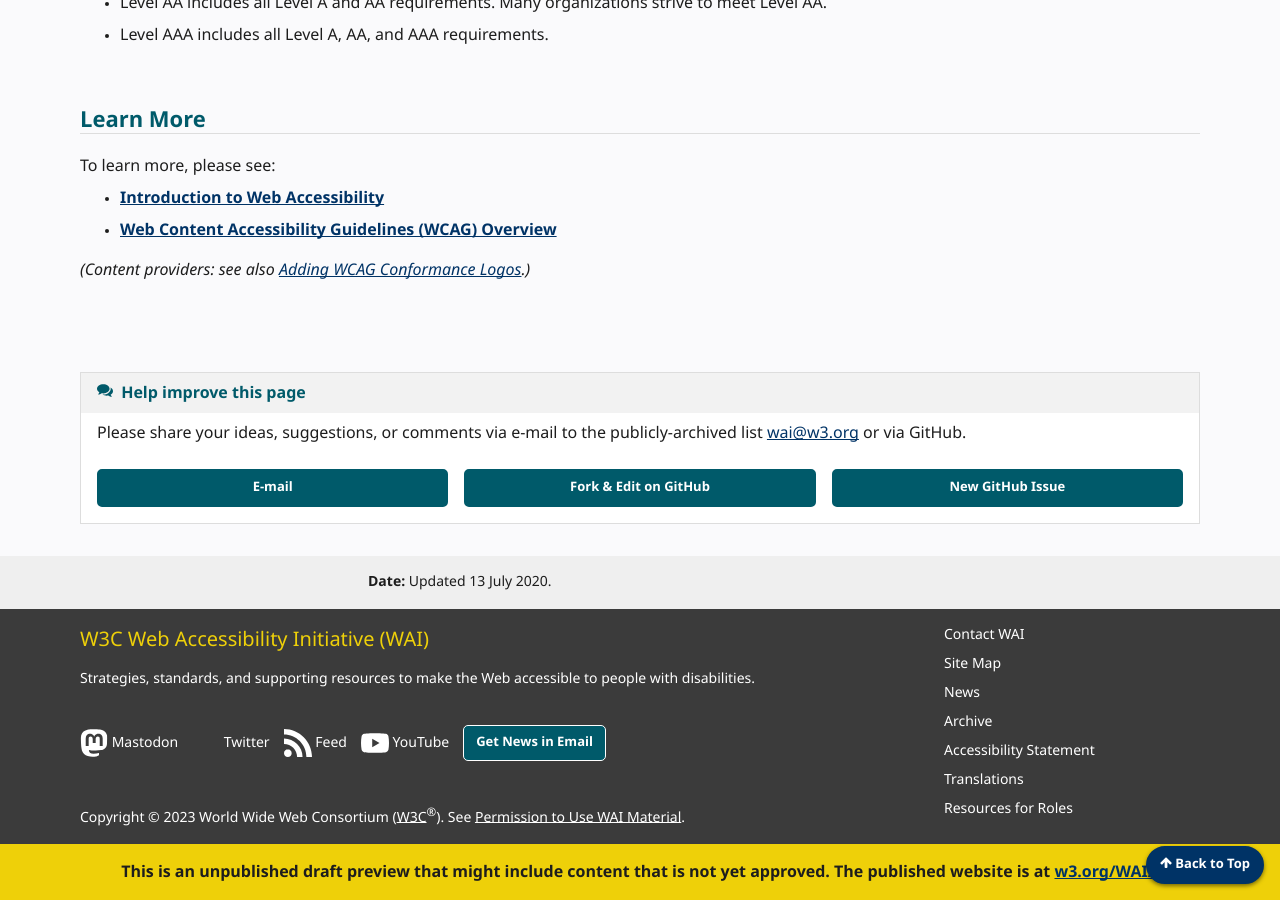
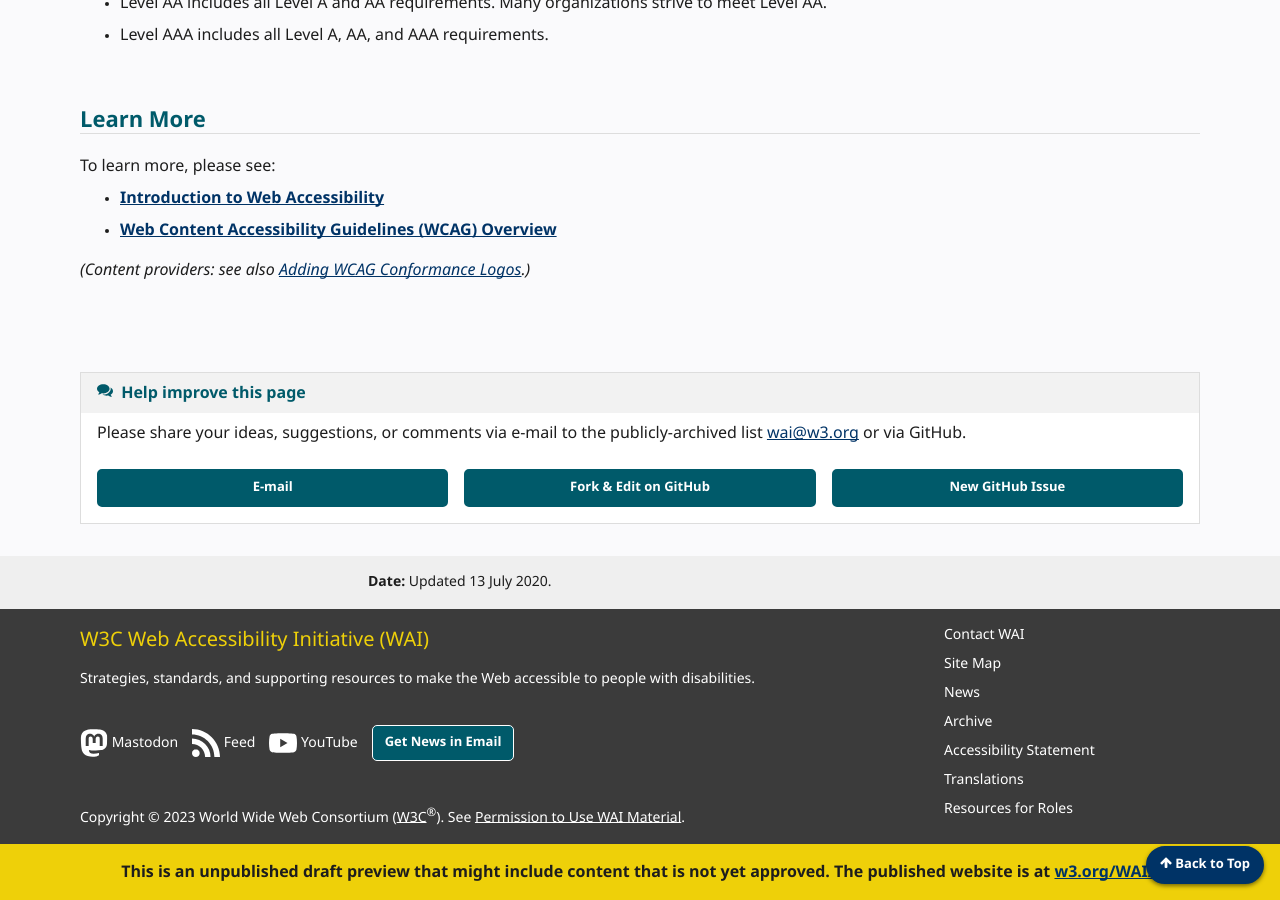
Before and after one commit to w3c/wai-website-theme, a Jekyll site: the page built from content/demo/WCAG2AA-Conformance.md, in a window 1280 px wide and 900 px high, scrolled down 690 px. Built offline with Jekyll 4.4.1, drawn with Linux system fonts in a browser that asks for light colours; cached includes are drawn as plain includes; a script that is not in the unit is left out; comment, search, counter and statistics services are not loaded.

Commit message:
Removed link to Twitter.

```diff
--- a/_includes/footer.html
+++ b/_includes/footer.html
@@ -144,7 +144,6 @@
     <div class="social" lang="en" dir="auto" translate="no">
       <ul>
         <li><a href="https://w3c.social/@wai">{%include_cached icon.html name="mastodon" %} Mastodon</a></li>
-        <li><a href="https://twitter.com/w3c_wai">{%include_cached icon.html name="twitter" %} Twitter</a></li>
         <li><a href="https://www.w3.org/WAI/feed.xml">{%include_cached icon.html name="rss" %} Feed</a></li>
         <li><a href="https://www.youtube.com/channel/UCU6ljj3m1fglIPjSjs2DpRA/playlistsv">{%include_cached icon.html name="youtube" %} YouTube</a></li>
         <li><a href="https://www.w3.org/WAI/news/subscribe/" class="button">Get News in Email</a></li>
```
